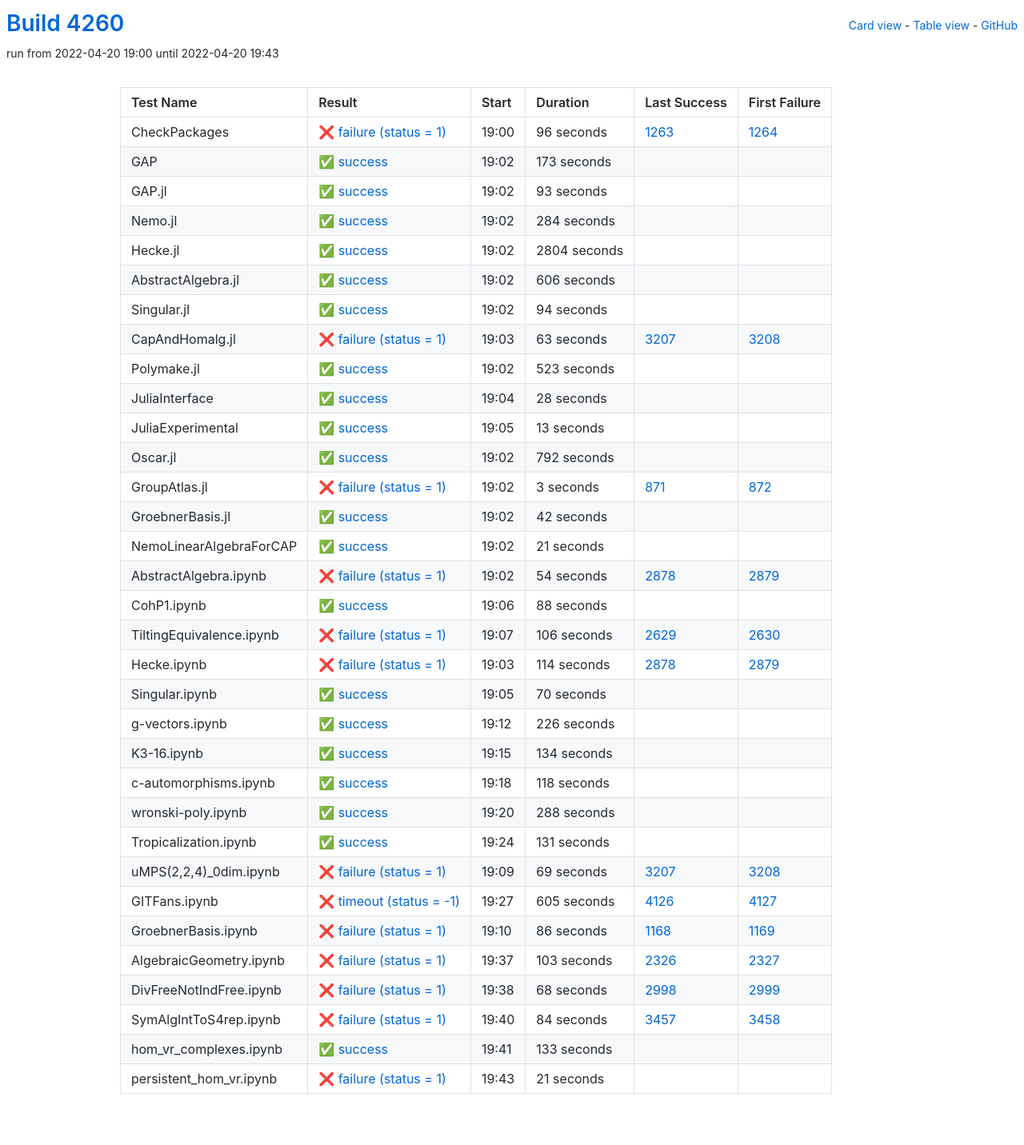
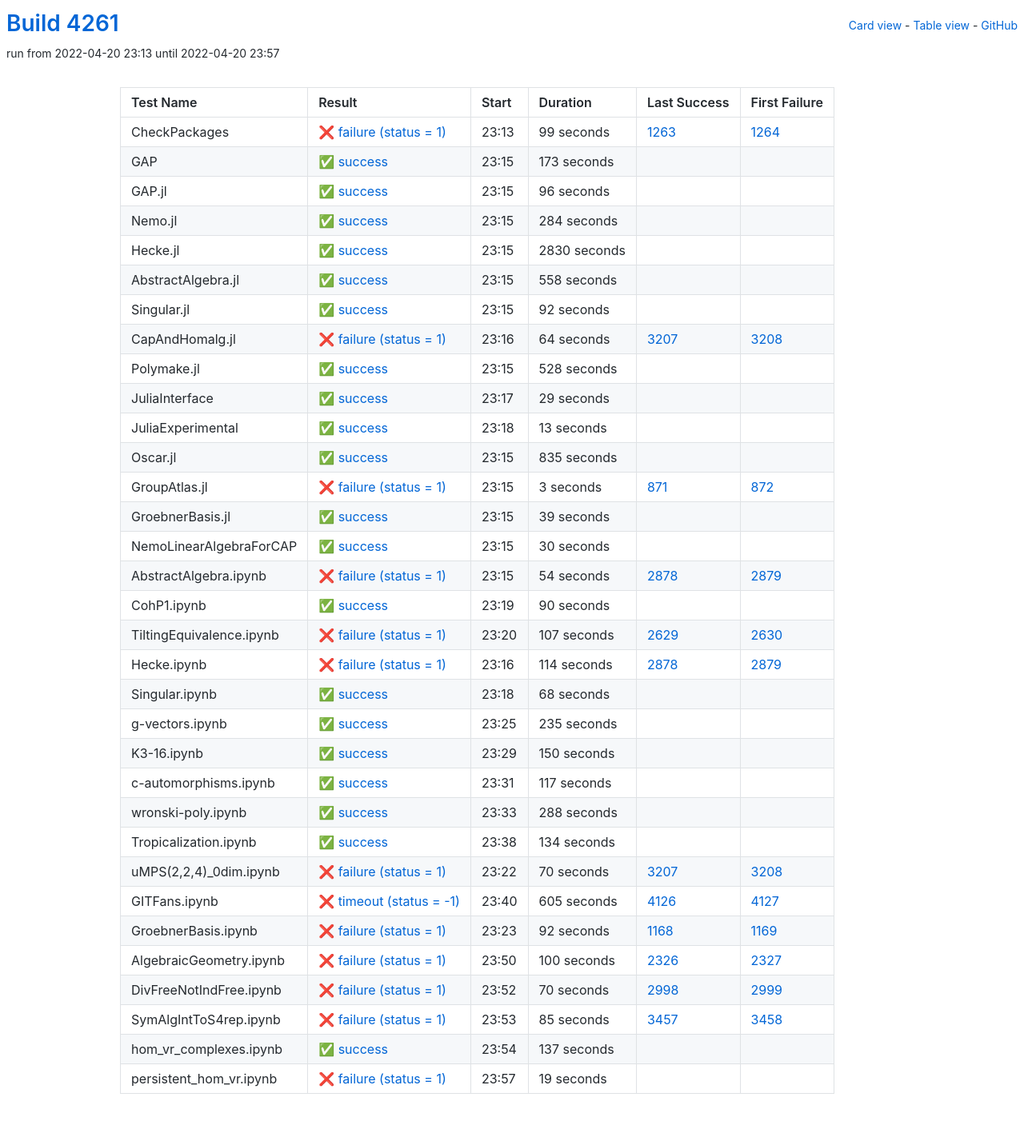
Before and after one commit to oscar-system/oscar-ci-status-stable, a Jekyll site: the page built from table.html, in a window 1280 px wide. Shown: the whole page at 80% size. Built offline with Jekyll 4.4.1, drawn with Linux system fonts in a browser that asks for light colours.

Commit message:
Build #4261

```diff
--- a/_data/ci.yml
+++ b/_data/ci.yml
@@ -1,6 +1,6 @@
 ---
-build: 4260
-build_url: https://oscarci.mathematik.uni-kl.de/job/oscar-stable/4260/
+build: 4261
+build_url: https://oscarci.mathematik.uni-kl.de/job/oscar-stable/4261/
 job: oscar-stable
 organization: oscar-system
 repo: oscar-ci-status-stable
@@ -8,20 +8,20 @@ repourl: https://github.com/oscar-system/oscar-ci-status-stable
 tests:
 - name: CheckPackages
   id: checkpackages
-  log: https://oscarci.mathematik.uni-kl.de/job/oscar-stable/4260/artifact/logs/build-4260/CheckPackages.log
-  start: 2022-04-20 19:00
+  log: https://oscarci.mathematik.uni-kl.de/job/oscar-stable/4261/artifact/logs/build-4261/CheckPackages.log
+  start: 2022-04-20 23:13
   success: false
   exitcode: 1
   status: failure
-  duration: 96
+  duration: 99
   last_success: 1263
   last_success_url: https://oscarci.mathematik.uni-kl.de/job/oscar-stable/1263/
   first_failure: 1264
   first_failure_url: https://oscarci.mathematik.uni-kl.de/job/oscar-stable/1264/
 - name: GAP
   id: gap
-  log: https://oscarci.mathematik.uni-kl.de/job/oscar-stable/4260/artifact/logs/build-4260/GAP.log
-  start: 2022-04-20 19:02
+  log: https://oscarci.mathematik.uni-kl.de/job/oscar-stable/4261/artifact/logs/build-4261/GAP.log
+  start: 2022-04-20 23:15
   success: true
   exitcode: 0
   status: success
@@ -32,20 +32,20 @@ tests:
   first_failure_url:
 - name: GAP.jl
   id: gap-jl
-  log: https://oscarci.mathematik.uni-kl.de/job/oscar-stable/4260/artifact/logs/build-4260/GAP.jl.log
-  start: 2022-04-20 19:02
+  log: https://oscarci.mathematik.uni-kl.de/job/oscar-stable/4261/artifact/logs/build-4261/GAP.jl.log
+  start: 2022-04-20 23:15
   success: true
   exitcode: 0
   status: success
-  duration: 93
+  duration: 96
   last_success: false
   last_success_url:
   first_failure: false
   first_failure_url:
 - name: Nemo.jl
   id: nemo-jl
-  log: https://oscarci.mathematik.uni-kl.de/job/oscar-stable/4260/artifact/logs/build-4260/Nemo.jl.log
-  start: 2022-04-20 19:02
+  log: https://oscarci.mathematik.uni-kl.de/job/oscar-stable/4261/artifact/logs/build-4261/Nemo.jl.log
+  start: 2022-04-20 23:15
   success: true
   exitcode: 0
   status: success
@@ -56,80 +56,80 @@ tests:
   first_failure_url:
 - name: Hecke.jl
   id: hecke-jl
-  log: https://oscarci.mathematik.uni-kl.de/job/oscar-stable/4260/artifact/logs/build-4260/Hecke.jl.log
-  start: 2022-04-20 19:02
+  log: https://oscarci.mathematik.uni-kl.de/job/oscar-stable/4261/artifact/logs/build-4261/Hecke.jl.log
+  start: 2022-04-20 23:15
   success: true
   exitcode: 0
   status: success
-  duration: 2804
+  duration: 2830
   last_success: false
   last_success_url:
   first_failure: false
   first_failure_url:
 - name: AbstractAlgebra.jl
   id: abstractalgebra-jl
-  log: https://oscarci.mathematik.uni-kl.de/job/oscar-stable/4260/artifact/logs/build-4260/AbstractAlgebra.jl.log
-  start: 2022-04-20 19:02
+  log: https://oscarci.mathematik.uni-kl.de/job/oscar-stable/4261/artifact/logs/build-4261/AbstractAlgebra.jl.log
+  start: 2022-04-20 23:15
   success: true
   exitcode: 0
   status: success
-  duration: 606
+  duration: 558
   last_success: false
   last_success_url:
   first_failure: false
   first_failure_url:
 - name: Singular.jl
   id: singular-jl
-  log: https://oscarci.mathematik.uni-kl.de/job/oscar-stable/4260/artifact/logs/build-4260/Singular.jl.log
-  start: 2022-04-20 19:02
+  log: https://oscarci.mathematik.uni-kl.de/job/oscar-stable/4261/artifact/logs/build-4261/Singular.jl.log
+  start: 2022-04-20 23:15
   success: true
   exitcode: 0
   status: success
-  duration: 94
+  duration: 92
   last_success: false
   last_success_url:
   first_failure: false
   first_failure_url:
 - name: CapAndHomalg.jl
   id: capandhomalg-jl
-  log: https://oscarci.mathematik.uni-kl.de/job/oscar-stable/4260/artifact/logs/build-4260/CapAndHomalg.jl.log
-  start: 2022-04-20 19:03
+  log: https://oscarci.mathematik.uni-kl.de/job/oscar-stable/4261/artifact/logs/build-4261/CapAndHomalg.jl.log
+  start: 2022-04-20 23:16
   success: false
   exitcode: 1
   status: failure
-  duration: 63
+  duration: 64
   last_success: 3207
   last_success_url: https://oscarci.mathematik.uni-kl.de/job/oscar-stable/3207/
   first_failure: 3208
   first_failure_url: https://oscarci.mathematik.uni-kl.de/job/oscar-stable/3208/
 - name: Polymake.jl
   id: polymake-jl
-  log: https://oscarci.mathematik.uni-kl.de/job/oscar-stable/4260/artifact/logs/build-4260/Polymake.jl.log
-  start: 2022-04-20 19:02
+  log: https://oscarci.mathematik.uni-kl.de/job/oscar-stable/4261/artifact/logs/build-4261/Polymake.jl.log
+  start: 2022-04-20 23:15
   success: true
   exitcode: 0
   status: success
-  duration: 523
+  duration: 528
   last_success: false
   last_success_url:
   first_failure: false
   first_failure_url:
 - name: JuliaInterface
   id: juliainterface
-  log: https://oscarci.mathematik.uni-kl.de/job/oscar-stable/4260/artifact/logs/build-4260/JuliaInterface.log
-  start: 2022-04-20 19:04
+  log: https://oscarci.mathematik.uni-kl.de/job/oscar-stable/4261/artifact/logs/build-4261/JuliaInterface.log
+  start: 2022-04-20 23:17
   success: true
   exitcode: 0
   status: success
-  duration: 28
+  duration: 29
   last_success: false
   last_success_url:
   first_failure: false
   first_failure_url:
 - name: JuliaExperimental
   id: juliaexperimental
-  log: https://oscarci.mathematik.uni-kl.de/job/oscar-stable/4260/artifact/logs/build-4260/JuliaExperimental.log
-  start: 2022-04-20 19:05
+  log: https://oscarci.mathematik.uni-kl.de/job/oscar-stable/4261/artifact/logs/build-4261/JuliaExperimental.log
+  start: 2022-04-20 23:18
   success: true
   exitcode: 0
   status: success
@@ -140,20 +140,20 @@ tests:
   first_failure_url:
 - name: Oscar.jl
   id: oscar-jl
-  log: https://oscarci.mathematik.uni-kl.de/job/oscar-stable/4260/artifact/logs/build-4260/Oscar.jl.log
-  start: 2022-04-20 19:02
+  log: https://oscarci.mathematik.uni-kl.de/job/oscar-stable/4261/artifact/logs/build-4261/Oscar.jl.log
+  start: 2022-04-20 23:15
   success: true
   exitcode: 0
   status: success
-  duration: 792
+  duration: 835
   last_success: false
   last_success_url:
   first_failure: false
   first_failure_url:
 - name: GroupAtlas.jl
   id: groupatlas-jl
-  log: https://oscarci.mathematik.uni-kl.de/job/oscar-stable/4260/artifact/logs/build-4260/GroupAtlas.jl.log
-  start: 2022-04-20 19:02
+  log: https://oscarci.mathematik.uni-kl.de/job/oscar-stable/4261/artifact/logs/build-4261/GroupAtlas.jl.log
+  start: 2022-04-20 23:15
   success: false
   exitcode: 1
   status: failure
@@ -164,32 +164,32 @@ tests:
   first_failure_url: https://oscarci.mathematik.uni-kl.de/job/oscar-stable/872/
 - name: GroebnerBasis.jl
   id: groebnerbasis-jl
-  log: https://oscarci.mathematik.uni-kl.de/job/oscar-stable/4260/artifact/logs/build-4260/GroebnerBasis.jl.log
-  start: 2022-04-20 19:02
+  log: https://oscarci.mathematik.uni-kl.de/job/oscar-stable/4261/artifact/logs/build-4261/GroebnerBasis.jl.log
+  start: 2022-04-20 23:15
   success: true
   exitcode: 0
   status: success
-  duration: 42
+  duration: 39
   last_success: false
   last_success_url:
   first_failure: false
   first_failure_url:
 - name: NemoLinearAlgebraForCAP
   id: nemolinearalgebraforcap
-  log: https://oscarci.mathematik.uni-kl.de/job/oscar-stable/4260/artifact/logs/build-4260/NemoLinearAlgebraForCAP.log
-  start: 2022-04-20 19:02
+  log: https://oscarci.mathematik.uni-kl.de/job/oscar-stable/4261/artifact/logs/build-4261/NemoLinearAlgebraForCAP.log
+  start: 2022-04-20 23:15
   success: true
   exitcode: 0
   status: success
-  duration: 21
+  duration: 30
   last_success: false
   last_success_url:
   first_failure: false
   first_failure_url:
 - name: AbstractAlgebra.ipynb
   id: abstractalgebra-ipynb
-  log: https://oscarci.mathematik.uni-kl.de/job/oscar-stable/4260/artifact/logs/build-4260/AbstractAlgebra.ipynb.log
-  start: 2022-04-20 19:02
+  log: https://oscarci.mathematik.uni-kl.de/job/oscar-stable/4261/artifact/logs/build-4261/AbstractAlgebra.ipynb.log
+  start: 2022-04-20 23:15
   success: false
   exitcode: 1
   status: failure
@@ -200,32 +200,32 @@ tests:
   first_failure_url: https://oscarci.mathematik.uni-kl.de/job/oscar-stable/2879/
 - name: CohP1.ipynb
   id: cohp1-ipynb
-  log: https://oscarci.mathematik.uni-kl.de/job/oscar-stable/4260/artifact/logs/build-4260/CohP1.ipynb.log
-  start: 2022-04-20 19:06
+  log: https://oscarci.mathematik.uni-kl.de/job/oscar-stable/4261/artifact/logs/build-4261/CohP1.ipynb.log
+  start: 2022-04-20 23:19
   success: true
   exitcode: 0
   status: success
-  duration: 88
+  duration: 90
   last_success: false
   last_success_url:
   first_failure: false
   first_failure_url:
 - name: TiltingEquivalence.ipynb
   id: tiltingequivalence-ipynb
-  log: https://oscarci.mathematik.uni-kl.de/job/oscar-stable/4260/artifact/logs/build-4260/TiltingEquivalence.ipynb.log
-  start: 2022-04-20 19:07
+  log: https://oscarci.mathematik.uni-kl.de/job/oscar-stable/4261/artifact/logs/build-4261/TiltingEquivalence.ipynb.log
+  start: 2022-04-20 23:20
   success: false
   exitcode: 1
   status: failure
-  duration: 106
+  duration: 107
   last_success: 2629
   last_success_url: https://oscarci.mathematik.uni-kl.de/job/oscar-stable/2629/
   first_failure: 2630
   first_failure_url: https://oscarci.mathematik.uni-kl.de/job/oscar-stable/2630/
 - name: Hecke.ipynb
   id: hecke-ipynb
-  log: https://oscarci.mathematik.uni-kl.de/job/oscar-stable/4260/artifact/logs/build-4260/Hecke.ipynb.log
-  start: 2022-04-20 19:03
+  log: https://oscarci.mathematik.uni-kl.de/job/oscar-stable/4261/artifact/logs/build-4261/Hecke.ipynb.log
+  start: 2022-04-20 23:16
   success: false
   exitcode: 1
   status: failure
@@ -236,56 +236,56 @@ tests:
   first_failure_url: https://oscarci.mathematik.uni-kl.de/job/oscar-stable/2879/
 - name: Singular.ipynb
   id: singular-ipynb
-  log: https://oscarci.mathematik.uni-kl.de/job/oscar-stable/4260/artifact/logs/build-4260/Singular.ipynb.log
-  start: 2022-04-20 19:05
+  log: https://oscarci.mathematik.uni-kl.de/job/oscar-stable/4261/artifact/logs/build-4261/Singular.ipynb.log
+  start: 2022-04-20 23:18
   success: true
   exitcode: 0
   status: success
-  duration: 70
+  duration: 68
   last_success: false
   last_success_url:
   first_failure: false
   first_failure_url:
 - name: g-vectors.ipynb
   id: g-vectors-ipynb
-  log: https://oscarci.mathematik.uni-kl.de/job/oscar-stable/4260/artifact/logs/build-4260/g-vectors.ipynb.log
-  start: 2022-04-20 19:12
+  log: https://oscarci.mathematik.uni-kl.de/job/oscar-stable/4261/artifact/logs/build-4261/g-vectors.ipynb.log
+  start: 2022-04-20 23:25
   success: true
   exitcode: 0
   status: success
-  duration: 226
+  duration: 235
   last_success: false
   last_success_url:
   first_failure: false
   first_failure_url:
 - name: K3-16.ipynb
   id: k3-16-ipynb
-  log: https://oscarci.mathematik.uni-kl.de/job/oscar-stable/4260/artifact/logs/build-4260/K3-16.ipynb.log
-  start: 2022-04-20 19:15
+  log: https://oscarci.mathematik.uni-kl.de/job/oscar-stable/4261/artifact/logs/build-4261/K3-16.ipynb.log
+  start: 2022-04-20 23:29
   success: true
   exitcode: 0
   status: success
-  duration: 134
+  duration: 150
   last_success: false
   last_success_url:
   first_failure: false
   first_failure_url:
 - name: c-automorphisms.ipynb
   id: c-automorphisms-ipynb
-  log: https://oscarci.mathematik.uni-kl.de/job/oscar-stable/4260/artifact/logs/build-4260/c-automorphisms.ipynb.log
-  start: 2022-04-20 19:18
+  log: https://oscarci.mathematik.uni-kl.de/job/oscar-stable/4261/artifact/logs/build-4261/c-automorphisms.ipynb.log
+  start: 2022-04-20 23:31
   success: true
   exitcode: 0
   status: success
-  duration: 118
+  duration: 117
   last_success: false
   last_success_url:
   first_failure: false
   first_failure_url:
 - name: wronski-poly.ipynb
   id: wronski-poly-ipynb
-  log: https://oscarci.mathematik.uni-kl.de/job/oscar-stable/4260/artifact/logs/build-4260/wronski-poly.ipynb.log
-  start: 2022-04-20 19:20
+  log: https://oscarci.mathematik.uni-kl.de/job/oscar-stable/4261/artifact/logs/build-4261/wronski-poly.ipynb.log
+  start: 2022-04-20 23:33
   success: true
   exitcode: 0
   status: success
@@ -296,32 +296,32 @@ tests:
   first_failure_url:
 - name: Tropicalization.ipynb
   id: tropicalization-ipynb
-  log: https://oscarci.mathematik.uni-kl.de/job/oscar-stable/4260/artifact/logs/build-4260/Tropicalization.ipynb.log
-  start: 2022-04-20 19:24
+  log: https://oscarci.mathematik.uni-kl.de/job/oscar-stable/4261/artifact/logs/build-4261/Tropicalization.ipynb.log
+  start: 2022-04-20 23:38
   success: true
   exitcode: 0
   status: success
-  duration: 131
+  duration: 134
   last_success: false
   last_success_url:
   first_failure: false
   first_failure_url:
 - name: uMPS(2,2,4)_0dim.ipynb
   id: umps-2-2-4-0dim-ipynb
-  log: https://oscarci.mathematik.uni-kl.de/job/oscar-stable/4260/artifact/logs/build-4260/uMPS-2-2-4-_0dim.ipynb.log
-  start: 2022-04-20 19:09
+  log: https://oscarci.mathematik.uni-kl.de/job/oscar-stable/4261/artifact/logs/build-4261/uMPS-2-2-4-_0dim.ipynb.log
+  start: 2022-04-20 23:22
   success: false
   exitcode: 1
   status: failure
-  duration: 69
+  duration: 70
   last_success: 3207
   last_success_url: https://oscarci.mathematik.uni-kl.de/job/oscar-stable/3207/
   first_failure: 3208
   first_failure_url: https://oscarci.mathematik.uni-kl.de/job/oscar-stable/3208/
 - name: GITFans.ipynb
   id: gitfans-ipynb
-  log: https://oscarci.mathematik.uni-kl.de/job/oscar-stable/4260/artifact/logs/build-4260/GITFans.ipynb.log
-  start: 2022-04-20 19:27
+  log: https://oscarci.mathematik.uni-kl.de/job/oscar-stable/4261/artifact/logs/build-4261/GITFans.ipynb.log
+  start: 2022-04-20 23:40
   success: false
   exitcode: -1
   status: timeout
@@ -332,72 +332,72 @@ tests:
   first_failure_url: https://oscarci.mathematik.uni-kl.de/job/oscar-stable/4127/
 - name: GroebnerBasis.ipynb
   id: groebnerbasis-ipynb
-  log: https://oscarci.mathematik.uni-kl.de/job/oscar-stable/4260/artifact/logs/build-4260/GroebnerBasis.ipynb.log
-  start: 2022-04-20 19:10
+  log: https://oscarci.mathematik.uni-kl.de/job/oscar-stable/4261/artifact/logs/build-4261/GroebnerBasis.ipynb.log
+  start: 2022-04-20 23:23
   success: false
   exitcode: 1
   status: failure
-  duration: 86
+  duration: 92
   last_success: 1168
   last_success_url: https://oscarci.mathematik.uni-kl.de/job/oscar-stable/1168/
   first_failure: 1169
   first_failure_url: https://oscarci.mathematik.uni-kl.de/job/oscar-stable/1169/
 - name: AlgebraicGeometry.ipynb
   id: algebraicgeometry-ipynb
-  log: https://oscarci.mathematik.uni-kl.de/job/oscar-stable/4260/artifact/logs/build-4260/AlgebraicGeometry.ipynb.log
-  start: 2022-04-20 19:37
+  log: https://oscarci.mathematik.uni-kl.de/job/oscar-stable/4261/artifact/logs/build-4261/AlgebraicGeometry.ipynb.log
+  start: 2022-04-20 23:50
   success: false
   exitcode: 1
   status: failure
-  duration: 103
+  duration: 100
   last_success: 2326
   last_success_url: https://oscarci.mathematik.uni-kl.de/job/oscar-stable/2326/
   first_failure: 2327
   first_failure_url: https://oscarci.mathematik.uni-kl.de/job/oscar-stable/2327/
 - name: DivFreeNotIndFree.ipynb
   id: divfreenotindfree-ipynb
-  log: https://oscarci.mathematik.uni-kl.de/job/oscar-stable/4260/artifact/logs/build-4260/DivFreeNotIndFree.ipynb.log
-  start: 2022-04-20 19:38
+  log: https://oscarci.mathematik.uni-kl.de/job/oscar-stable/4261/artifact/logs/build-4261/DivFreeNotIndFree.ipynb.log
+  start: 2022-04-20 23:52
   success: false
   exitcode: 1
   status: failure
-  duration: 68
+  duration: 70
   last_success: 2998
   last_success_url: https://oscarci.mathematik.uni-kl.de/job/oscar-stable/2998/
   first_failure: 2999
   first_failure_url: https://oscarci.mathematik.uni-kl.de/job/oscar-stable/2999/
 - name: SymAlgIntToS4rep.ipynb
   id: symalginttos4rep-ipynb
-  log: https://oscarci.mathematik.uni-kl.de/job/oscar-stable/4260/artifact/logs/build-4260/SymAlgIntToS4rep.ipynb.log
-  start: 2022-04-20 19:40
+  log: https://oscarci.mathematik.uni-kl.de/job/oscar-stable/4261/artifact/logs/build-4261/SymAlgIntToS4rep.ipynb.log
+  start: 2022-04-20 23:53
   success: false
   exitcode: 1
   status: failure
-  duration: 84
+  duration: 85
   last_success: 3457
   last_success_url: https://oscarci.mathematik.uni-kl.de/job/oscar-stable/3457/
   first_failure: 3458
   first_failure_url: https://oscarci.mathematik.uni-kl.de/job/oscar-stable/3458/
 - name: hom_vr_complexes.ipynb
   id: hom-vr-complexes-ipynb
-  log: https://oscarci.mathematik.uni-kl.de/job/oscar-stable/4260/artifact/logs/build-4260/hom_vr_complexes.ipynb.log
-  start: 2022-04-20 19:41
+  log: https://oscarci.mathematik.uni-kl.de/job/oscar-stable/4261/artifact/logs/build-4261/hom_vr_complexes.ipynb.log
+  start: 2022-04-20 23:54
   success: true
   exitcode: 0
   status: success
-  duration: 133
+  duration: 137
   last_success: false
   last_success_url:
   first_failure: false
   first_failure_url:
 - name: persistent_hom_vr.ipynb
   id: persistent-hom-vr-ipynb
-  log: https://oscarci.mathematik.uni-kl.de/job/oscar-stable/4260/artifact/logs/build-4260/persistent_hom_vr.ipynb.log
-  start: 2022-04-20 19:43
+  log: https://oscarci.mathematik.uni-kl.de/job/oscar-stable/4261/artifact/logs/build-4261/persistent_hom_vr.ipynb.log
+  start: 2022-04-20 23:57
   success: false
   exitcode: 1
   status: failure
-  duration: 21
+  duration: 19
   last_success: false
   last_success_url:
   first_failure: false
```
Also changed, not shown: README.md.
